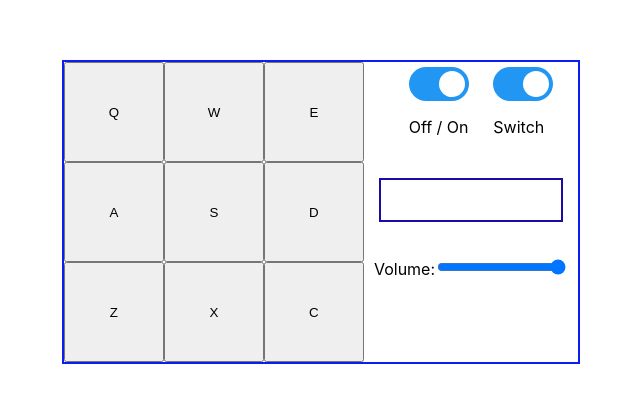
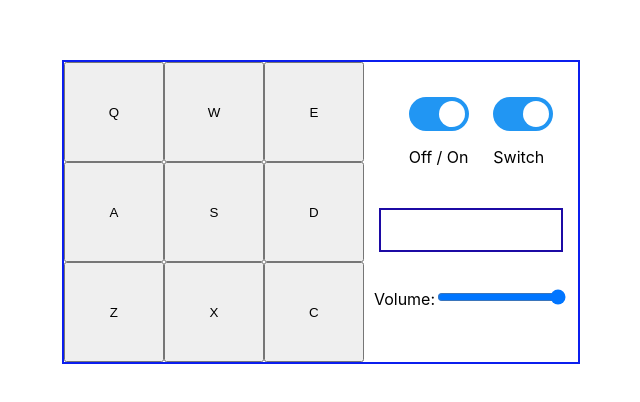
Before and after one commit to jesustellor/drumMachine, a React (Create React App) app: page / in a window 1280 px wide. Shown: the part 188-590 px from the top of the page, without its empty margins (319-959 px from the left). Built offline with nearby package versions, Linux system fonts and the light colour scheme.

Commit message:
lowered the position of controlls

```diff
--- a/src/App.css
+++ b/src/App.css
@@ -29,7 +29,7 @@ button {
 .switches {
   display: flex;
   justify-content: space-evenly;
-  margin: 5px 0 0 20px;
+  margin: 35px 0 0 20px;
 }
 
 #displayValue {
```
